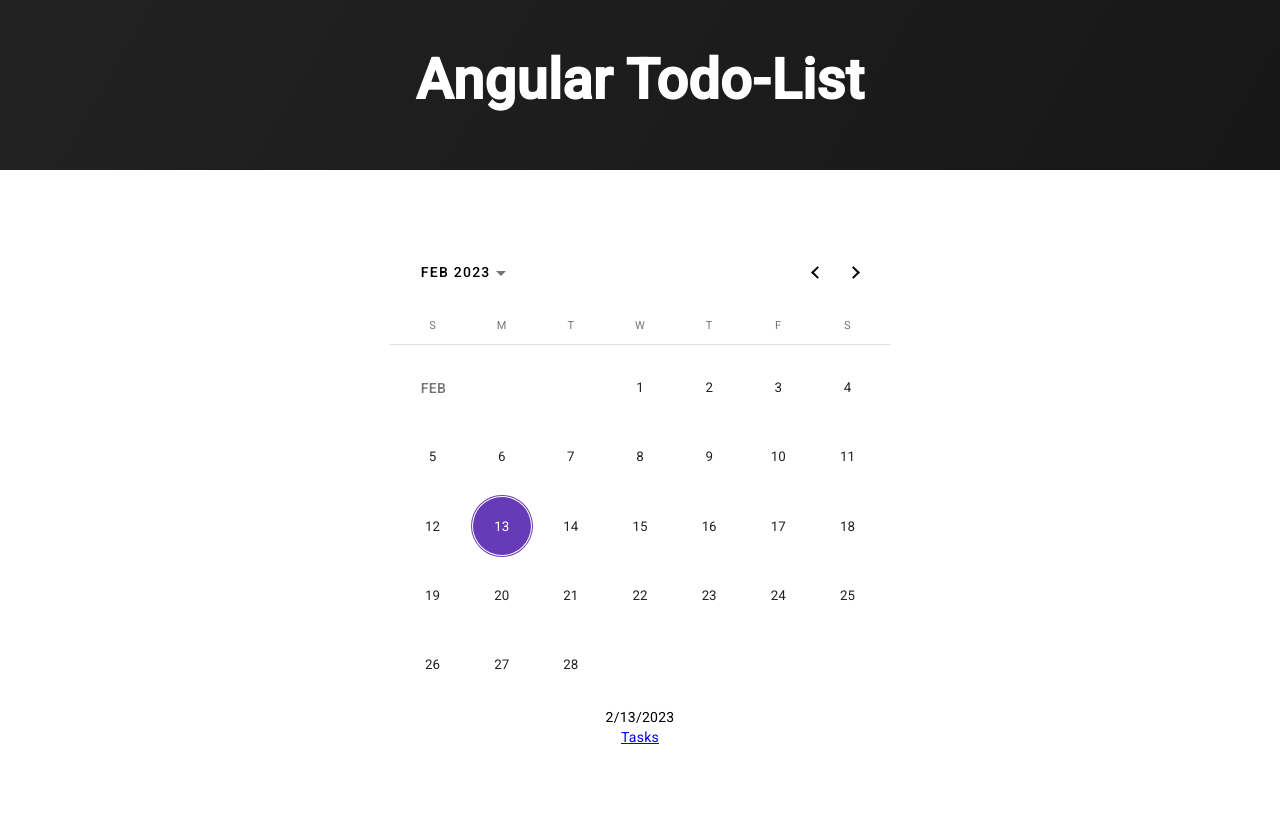
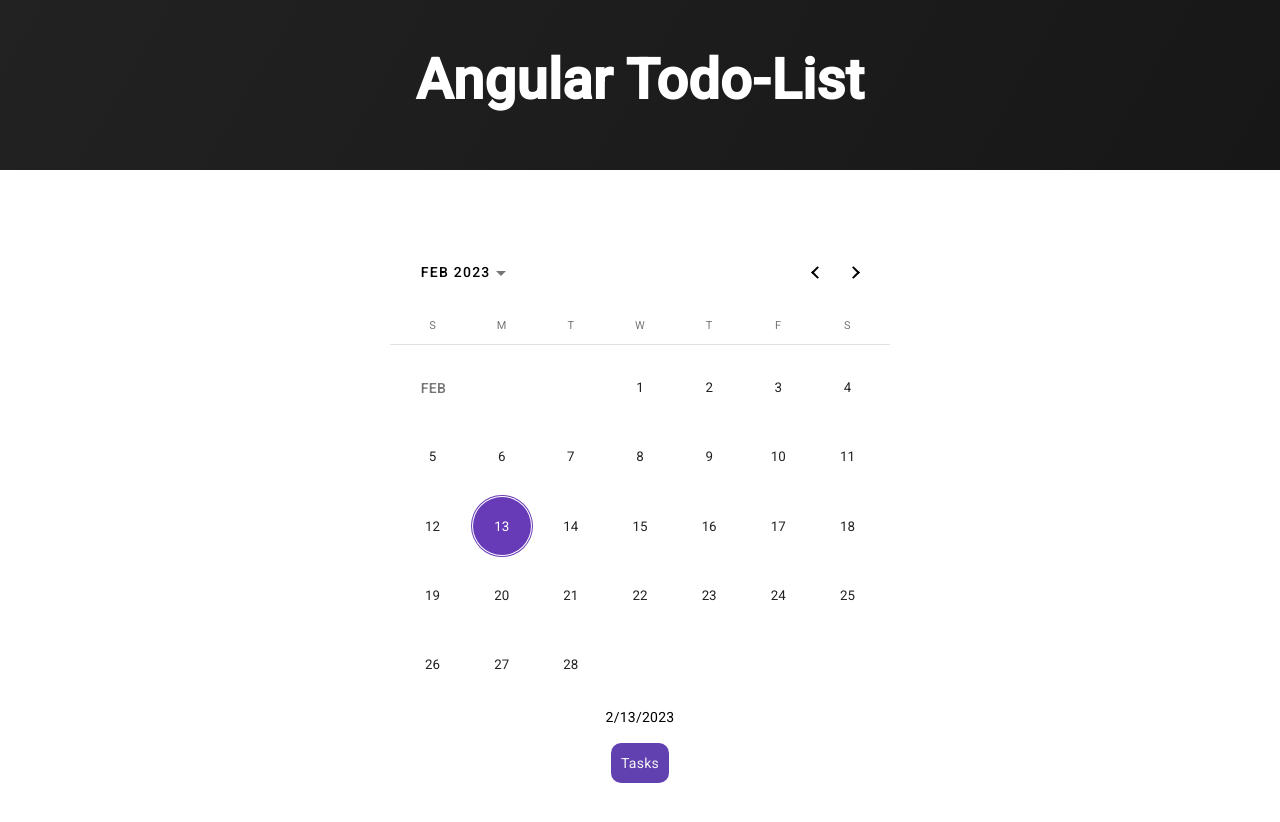
Before and after one commit to hey-now/angular-todolist, an Angular app: page / in a window 1280 px wide. Shown: the top 822 px of the page. Built offline with nearby package versions, Linux system fonts and the light colour scheme.

Commit message:
Adding routing and styling

```diff
--- a/src/app/calendar/calendar.component.css
+++ b/src/app/calendar/calendar.component.css
@@ -8,3 +8,12 @@
 mat-calendar {
   width: 500px;
 }
+
+a {
+  background-color: rgb(97, 64, 176);
+  color: whitesmoke;
+  text-decoration: none;
+  padding: 10px;
+  border-radius: 10px;
+  margin-top: 1rem;
+}
--- a/src/app/calendar/calendar.component.html
+++ b/src/app/calendar/calendar.component.html
@@ -1,5 +1,5 @@
 <div>
   <mat-calendar [(selected)]="selectedDate" ></mat-calendar>
   {{selectedDate.toLocaleDateString()}}
-  <a [routerLink]="['/tasks']">Tasks</a>
+  <a [routerLink]="['/tasks', {date: selectedDate}]">Tasks</a>
 </div>
--- a/src/app/task-list/task-list.component.html
+++ b/src/app/task-list/task-list.component.html
@@ -1,4 +1,5 @@
 <div class="container">
+  <h2>Date</h2>
   <div class="todo-list">
     <div class="input-group">
       <input type="text" placeholder="Add Your Todo" #newTask>
--- a/src/app/task-list/task-list.component.ts
+++ b/src/app/task-list/task-list.component.ts
@@ -1,11 +1,22 @@
-import { Component } from '@angular/core';
+import { Component, OnInit } from '@angular/core';
+import { ActivatedRoute, Route } from '@angular/router';
 
 @Component({
   selector: 'task-list',
   templateUrl: './task-list.component.html',
   styleUrls: ['./task-list.component.css']
 })
-export class TaskListComponent {
+
+export class TaskListComponent implements
+ OnInit {
+
+  constructor(private route: ActivatedRoute) {}
+
+  ngOnInit(): void {
+    var date: Date = new Date(this.route.snapshot.params['date']);
+    console.log(date)
+  }
+
   tasks: Task[] = [
     new Task('Add A Task!')
   ]
--- a/src/app/task-list/task-list.module.ts
+++ b/src/app/task-list/task-list.module.ts
@@ -1,6 +1,5 @@
 import { NgModule } from '@angular/core';
 import { CommonModule } from '@angular/common';
-
 import { TaskListComponent } from './task-list.component';
 
 
```
